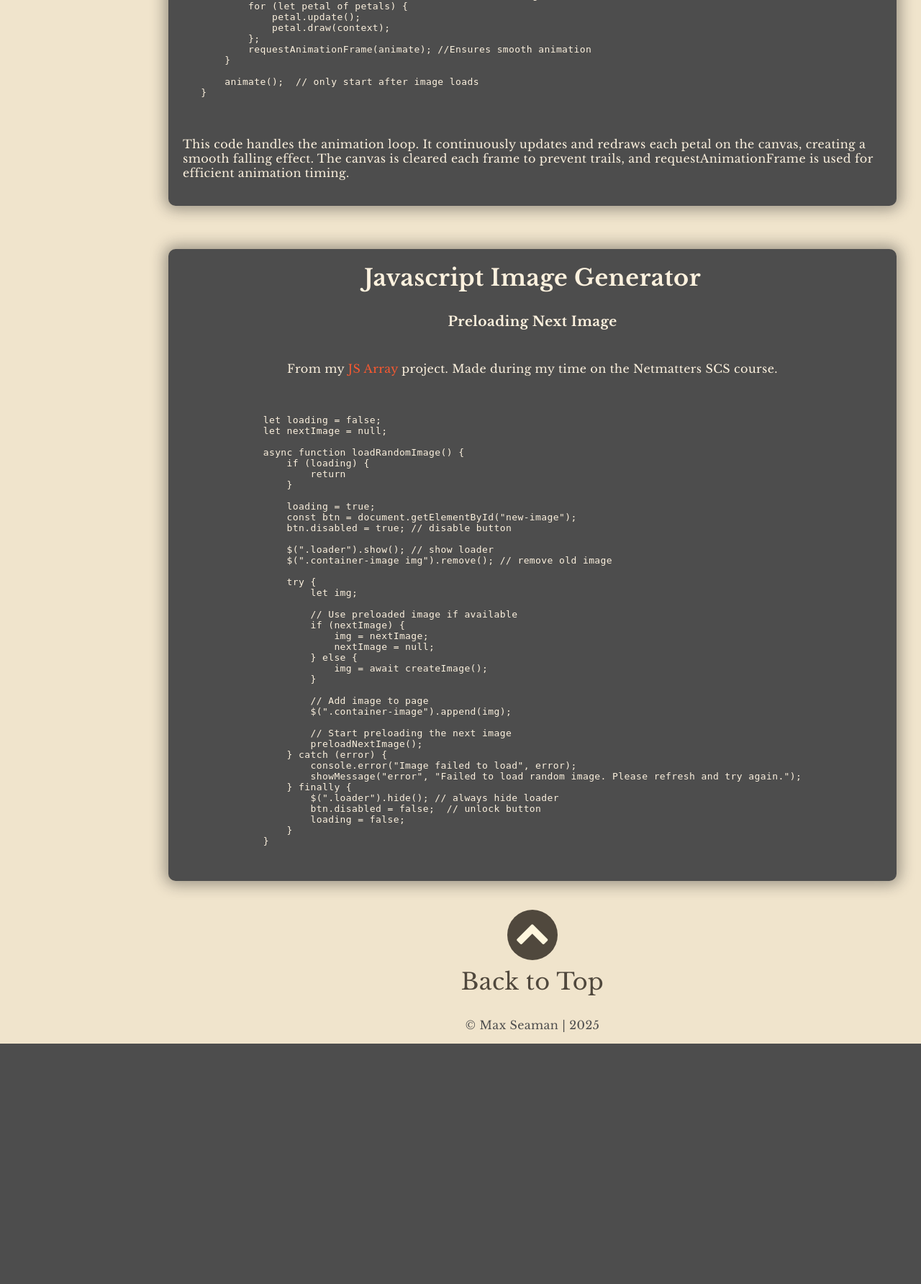
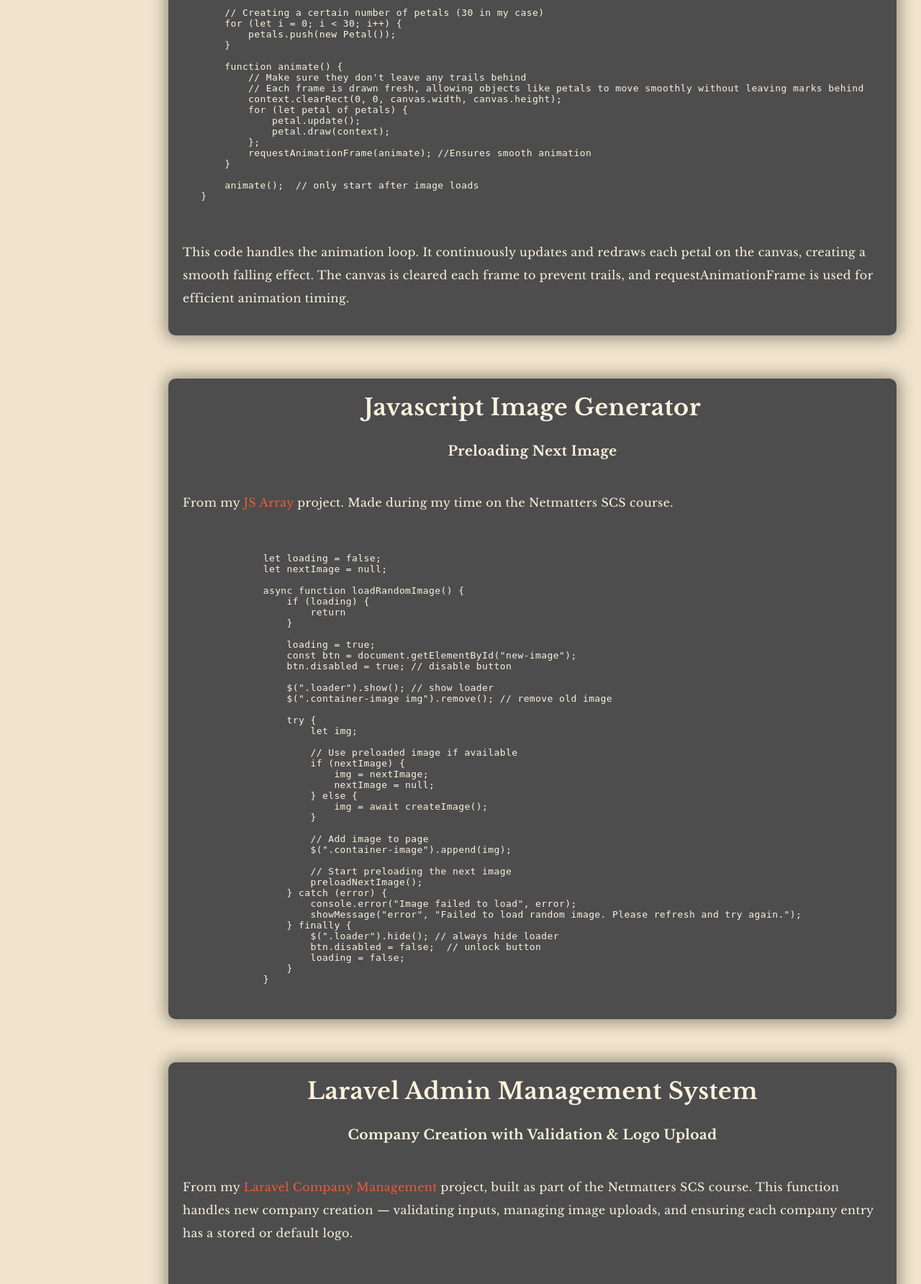
Before and after one commit to Max-Seaman/Portfolio, a PHP site: page /coding-examples in a window 1280 px wide. Shown: the part 2945-4729 px from the top of the page at 72% size. Before the commit the page ends 4395 px from the top, so only its background shows below. Run offline with PHP 8.4, Linux system fonts and the light colour scheme; some libraries are stand-ins or nearby versions; some web fonts are replaced.

Commit message:
added laravel project card and coding example

```diff
--- a/css/style.css
+++ b/css/style.css
@@ -105,7 +105,7 @@
   box-shadow: 0 0 20px 5px rgba(212, 197, 174, 0.8);
 }
 
-.coding-examples .example-blossom, .coding-examples .example-preload, .coding-examples .example-database, #contactform {
+.coding-examples .example, #contactform {
   background-color: #4d4d4d;
   border-radius: 10px;
   color: #fcf1de;
@@ -529,6 +529,9 @@ body {
 .project-card--2 .imgtag img {
   filter: none;
 }
+.project-card--3 .imgtag img {
+  filter: sepia(0.9);
+}
 .project-card .tag {
   position: absolute;
   right: 0;
@@ -764,7 +767,7 @@ footer {
 .coding-examples p .link {
   color: #f75931;
 }
-.coding-examples .example-blossom, .coding-examples .example-preload, .coding-examples .example-database {
+.coding-examples .example {
   display: flex;
   flex-direction: column;
   align-items: center;
@@ -774,22 +777,26 @@ footer {
   width: 100%;
 }
 @media (min-width: 1600px) {
-  .coding-examples .example-blossom, .coding-examples .example-preload, .coding-examples .example-database {
+  .coding-examples .example {
     width: 1300px;
   }
 }
-.coding-examples .example-blossom h2, .coding-examples .example-preload h2, .coding-examples .example-database h2 {
+.coding-examples .example h2 {
   margin: 0;
 }
 @media (min-width: 576px) {
-  .coding-examples .example-blossom h2, .coding-examples .example-preload h2, .coding-examples .example-database h2 {
+  .coding-examples .example h2 {
     font-size: 2rem;
   }
 }
 @media (min-width: 1600px) {
-  .coding-examples .example-blossom h2, .coding-examples .example-preload h2, .coding-examples .example-database h2 {
+  .coding-examples .example h2 {
     font-size: 2.5rem;
   }
+}
+.coding-examples .example p {
+  line-height: 2;
+  width: 100%;
 }
 
 /* Force overrides for Prism code blocks */
--- a/scss/layout/_codingexamples.scss
+++ b/scss/layout/_codingexamples.scss
@@ -23,7 +23,7 @@
         }
     }
 
-    .example-blossom, .example-preload, .example-database {
+    .example {
         @include flex(column, center, center);
         gap: 10px;
         @extend %dark-container;
@@ -44,6 +44,11 @@
             @include mq(xxl) {
                 font-size: 2.5rem;
             }
+        }
+
+        p {
+            line-height: 2;
+            width: 100%;
         }
     }
 }
--- a/scss/layout/_projects.scss
+++ b/scss/layout/_projects.scss
@@ -38,6 +38,13 @@
             filter: none;
         }
     }
+
+    &--3 {
+        .imgtag img {
+            filter: sepia(0.9);
+        }
+    }
+
 
     .tag {
         position: absolute;
--- a/views/pages/coding-examples.php
+++ b/views/pages/coding-examples.php
@@ -11,7 +11,7 @@ require 'views/layout/sidebar.php';
             <div class="coding-examples">
                 <h1>< Coding Examples ></h1>
 
-                <div class="example-database">
+                <div class="example">
                     <h2>Netmatters Homepage Recreation</h2>
                     <h3>PHP Database Connection</h3>
                     <p>From my recreaion of the <a href="https://netmatters.max-seaman.netmatters-scs.co.uk/" class="link">Netmatters</a> website project. Made during my time on the Netmatters SCS course.</p>
@@ -75,7 +75,7 @@ function storeContactForm($name, $company, $email, $phone, $message, $marketing)
                     <p>This function is called in the contact form page to store the submitted form data into the database. It uses a prepared statement to prevent SQL injection attacks and ensure data integrity.</p>
                 </div>
 
-                <div class="example-blossom">
+                <div class="example">
                     <h2>My Portfolio</h2>
                     <h3>Javascript Petal Blossom</h3>
                     <p>From the hero image on the main page of my Portfolio. Researched and made myself to add an immediate eye-catching piece for viewers as soon as my Portfolio is opened. Made during my time on the Netmatters SCS course.</p>
@@ -158,7 +158,7 @@ petalImage.onload = () => {
                     <p>This code handles the animation loop. It continuously updates and redraws each petal on the canvas, creating a smooth falling effect. The canvas is cleared each frame to prevent trails, and requestAnimationFrame is used for efficient animation timing.</p>
                 </div>
 
-                <div class="example-preload">
+                <div class="example">
                     <h2>Javascript Image Generator</h2>
                     <h3>Preloading Next Image</h3>
                     <p>From my <a href="https://js-array.max-seaman.netmatters-scs.co.uk/" class="link">JS Array</a> project. Made during my time on the Netmatters SCS course.</p>
@@ -206,6 +206,57 @@ async function loadRandomImage() {
                     </code></pre>
 
                 </div>
+
+                <div class="example">
+                    <h2>Laravel Admin Management System</h2>
+                    <h3>Company Creation with Validation & Logo Upload</h3>
+                    <p>From my <a href="https://laravel.max-seaman.netmatters-scs.co.uk/" class="link">Laravel Company Management</a> project, built as part of the Netmatters SCS course. This function handles new company creation — validating inputs, managing image uploads, and ensuring each company entry has a stored or default logo.</p>
+                    <pre><code class="language-php">
+public function store(Request $request)
+{
+    //validation
+    $validated = $request->validate([
+        'name' => 'required|string|max:255',
+        'email' => 'required|email|max:255',
+        'website' => 'nullable|url',
+        'logo' => 'nullable|image|mimes:jpg,jpeg,png,gif,svg|max:2048|dimensions:min_width=100,min_height=100',
+    ]);
+
+    // Handle logo upload or default
+    if ($request->hasFile('logo')) {
+        $logo = $request->file('logo');
+
+        // Generate unique file name
+        $filename = time() . '_' . $logo->getClientOriginalName();
+
+        // Move the file to public/img folder
+        $logo->move(public_path('img'), $filename);
+
+        $validated['logo'] = 'img/' . $filename;
+    } else {
+        // Default logo in public/img
+        $validated['logo'] = 'img/default-company.png';
+    }
+
+    //create
+    Company::create($validated);
+
+    return redirect('/companies');
+}
+                    </code></pre>
+                    <p>
+                        This begins by validating incoming form data to ensure each field meets the required format and type — for example, enforcing a valid email and checking that uploaded logos meet minimum size and format requirements.
+                    </p>
+                    <p>
+                        If a logo is provided, the function renames the file with a timestamp to prevent filename conflicts, then moves it into the public/img directory so it can be accessed directly by the web server.
+                    </p>
+                    <p>
+                        If no logo is uploaded, a default image path is assigned to maintain visual consistency across company records.
+                    </p>
+                    <p>
+                        Finally, the validated data is passed to Laravel&apos;s Eloquent ORM, which automatically inserts the new record into the database and redirects the user to the company listing page, where the application retrieves and displays the updated list including the newly created company.
+                    </p>
+                </div>
             </div>
 
             <?php require "views/layout/footer.php"; ?>
```
Also changed, not shown: views/pages/index.php (+6 -6 lines), img/laravel-project.png (added), 1 other file.
